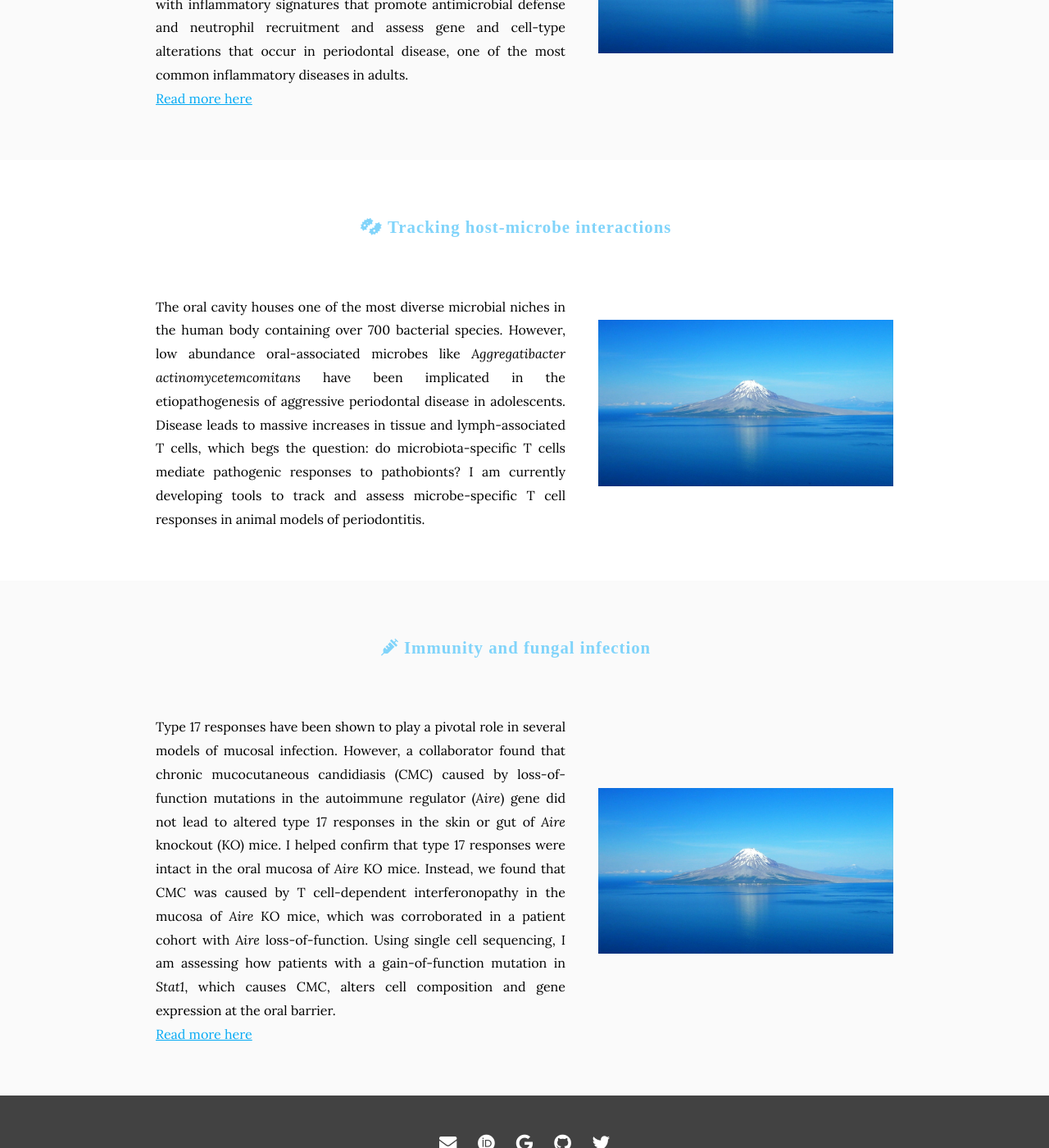
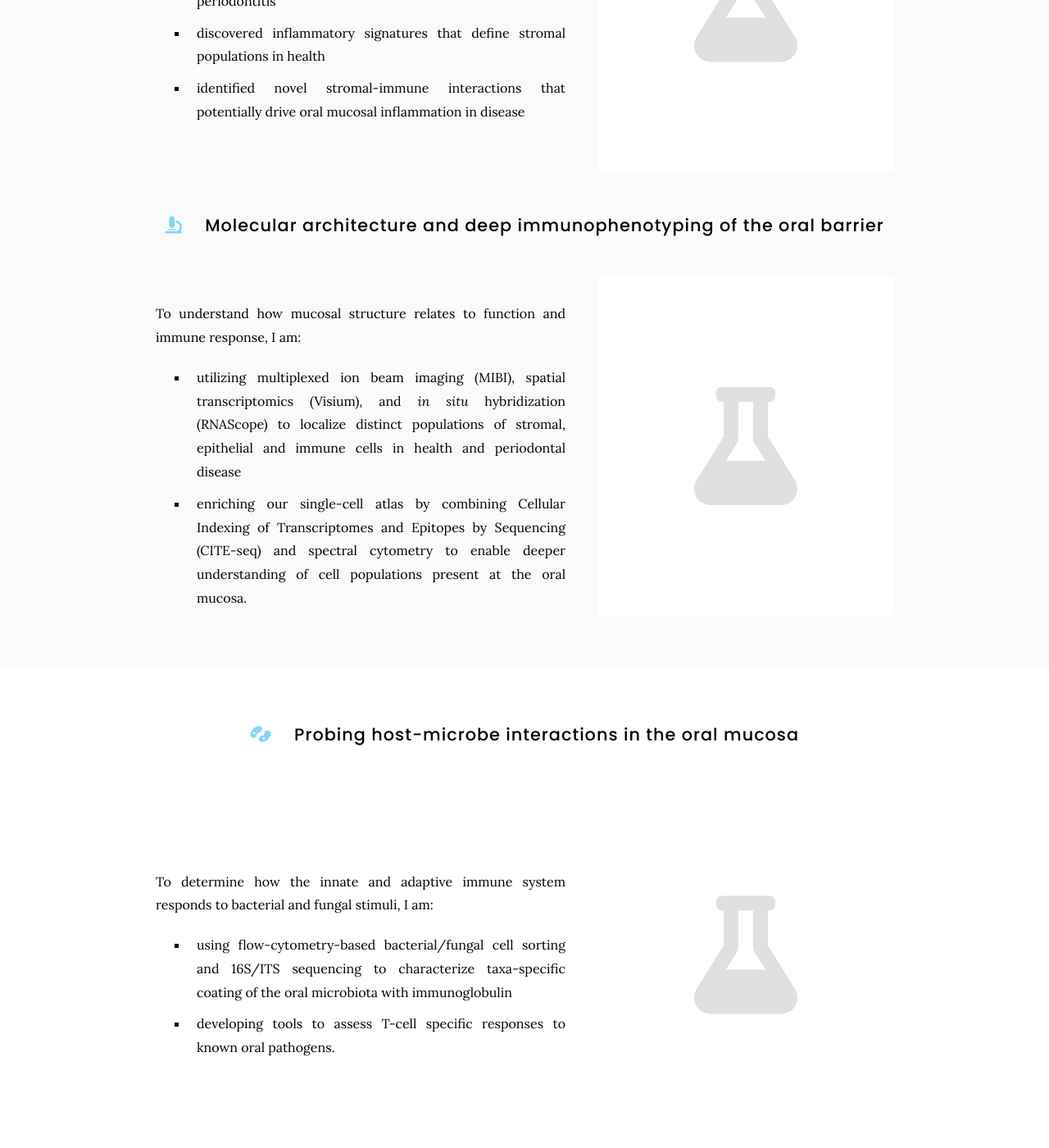
Before and after one commit to williamsdrake/williamsdrake.github.io, a Jekyll site: the page built from research/index.md, in a window 1280 px wide and 1400 px high, scrolled down 579 px. Shown: the whole window at 82% size. Built offline with Jekyll 4.4.1, drawn with Linux system fonts in a browser that asks for light colours; nearby versions of some CDN libraries; some of the changed text lies outside the part shown.

Commit message:
Update index.md

```diff
--- a/research/index.md
+++ b/research/index.md
@@ -5,48 +5,68 @@ nav:
   tooltip: Current Research
 ---
 
-# <i class="fas fa-microscope"></i>Research Areas&ensp;&nbsp;<i class="fas fa-flask"></i>
+# <i class="fas fa-flask"></i>Research Areas
 
 {% include section.html %}
-## <i class="fas fa-laptop-medical"> Mapping barrier tissue composition
+## <i class="fas fa-laptop-medical"></i> Understanding barrier tissue immunity
 {% capture text %}
-Mapping the biological tissues that make up the human body at a single cell level has revealed unique cell types and putative cell-cell interactions that were previously unknown. The oral mucosa is a complex tissue that contains keratinized and non-keratinized epithelium, immune cells, and stromal cells. I apply next generation sequencing technologies to identify cell populations with inflammatory signatures that promote antimicrobial defense and neutrophil recruitment and assess gene and cell-type alterations that occur in periodontal disease, one of the most common inflammatory diseases in adults.
-[Read more here](https://doi.org/10.1016/j.cell.2021.05.013)
+Using single-cell RNA sequencing, I have:
+- created a transcriptional atlas of two distinct oral mucosal sites in health and in the common inflammatory disease periodontitis
+- discovered inflammatory signatures that define stromal populations in health
+- identified novel stromal-immune interactions that potentially drive oral mucosal inflammation in disease
 {% endcapture %}
 
 {%
   include feature.html
-  image="images/photo.jpg"
-  link="team"
+  image="images/placeholder.svg"
+  link=""
+  headline=""
+  text=text
+%}
+
+## <i class="fas fa-microscope"></i> Molecular architecture and deep immunophenotyping of the oral barrier
+{% capture text %}
+To understand how mucosal structure relates to function and immune response, I am:
+- utilizing multiplexed ion beam imaging (MIBI), spatial transcriptomics (Visium), and *in situ* hybridization (RNAScope) to localize distinct populations of stromal, epithelial and immune cells in health and periodontal disease
+- enriching our single-cell atlas by combining Cellular Indexing of Transcriptomes and Epitopes by Sequencing (CITE-seq) and spectral cytometry to enable deeper understanding of cell populations present at the oral mucosa.
+{% endcapture %}
+
+{%
+  include feature.html
+  image="images/placeholder.svg"
+  link=""
   headline=""
   text=text
 %}
 
 {% include section.html %}
-## <i class="fas fa-bacteria"> Tracking host-microbe interactions
+## <i class="fas fa-bacteria"></i> Probing host-microbe interactions in the oral mucosa
 {% capture text %}
-The oral cavity houses one of the most diverse microbial niches in the human body containing over 700 bacterial species. However, low abundance oral-associated microbes like *Aggregatibacter actinomycetemcomitans* have been implicated in the etiopathogenesis of aggressive periodontal disease in adolescents. Disease leads to massive increases in tissue and lymph-associated T cells, which begs the question: do microbiota-specific T cells mediate pathogenic responses to pathobionts? I am currently developing tools to track and assess microbe-specific T cell responses in animal models of periodontitis.
+To determine how the innate and adaptive immune system responds to bacterial and fungal stimuli, I am:
+- using flow-cytometry-based bacterial/fungal cell sorting and 16S/ITS sequencing to characterize taxa-specific coating of the oral microbiota with immunoglobulin
+- developing tools to assess T-cell specific responses to known oral pathogens.
 {% endcapture %}
 
 {%
   include feature.html
-  image="images/photo.jpg"
-  link="research"
+  image="images/placeholder.svg"
+  link=""
   headline=""
   text=text
 %}
 
 {% include section.html %}
-## <i class="fas fa-syringe"> Immunity and fungal infection
+## <i class="fas fa-syringe"></i> Mucosal immunity through the lens of mendelian defects
 {% capture text %}
-Type 17 responses have been shown to play a pivotal role in several models of mucosal infection. However, a collaborator found that chronic mucocutaneous candidiasis (CMC) caused by loss-of-function mutations in the autoimmune regulator (*Aire*) gene did not lead to altered type 17 responses in the skin or gut of *Aire* knockout (KO) mice. I helped confirm that type 17 responses were intact in the oral mucosa of *Aire* KO mice. Instead, we found that CMC was caused by T cell-dependent interferonopathy in the mucosa of *Aire* KO mice, which was corroborated in a patient cohort with *Aire* loss-of-function. Using single cell sequencing, I am assessing how patients with a gain-of-function mutation in *Stat1*, which causes CMC, alters cell composition and gene expression at the oral barrier.
-[Read more here](https://doi.org/10.1126/science.aay5731)
+The Moutsopoulos Lab sees several cohorts of patients that have single gene mutations which lead to severe oral disease. Using single cell sequencing, I am assessing how experimental treatment influences cell composition and gene expression in:
+- patients with a gain-of-function mutation in *Stat1*, which causes chronic mucocutaneous candidiasis and severe oral ulcers
+- patients with leukocyte adhesion deficiency 1, which causes severe gingival immunopathology leading to early-life tooth loss
 {% endcapture %}
 
 {%
   include feature.html
-  image="images/photo.jpg"
-  link="resources"
+  image="images/placeholder.svg"
+  link=""
   headline=""
   text=text
 %}
```
